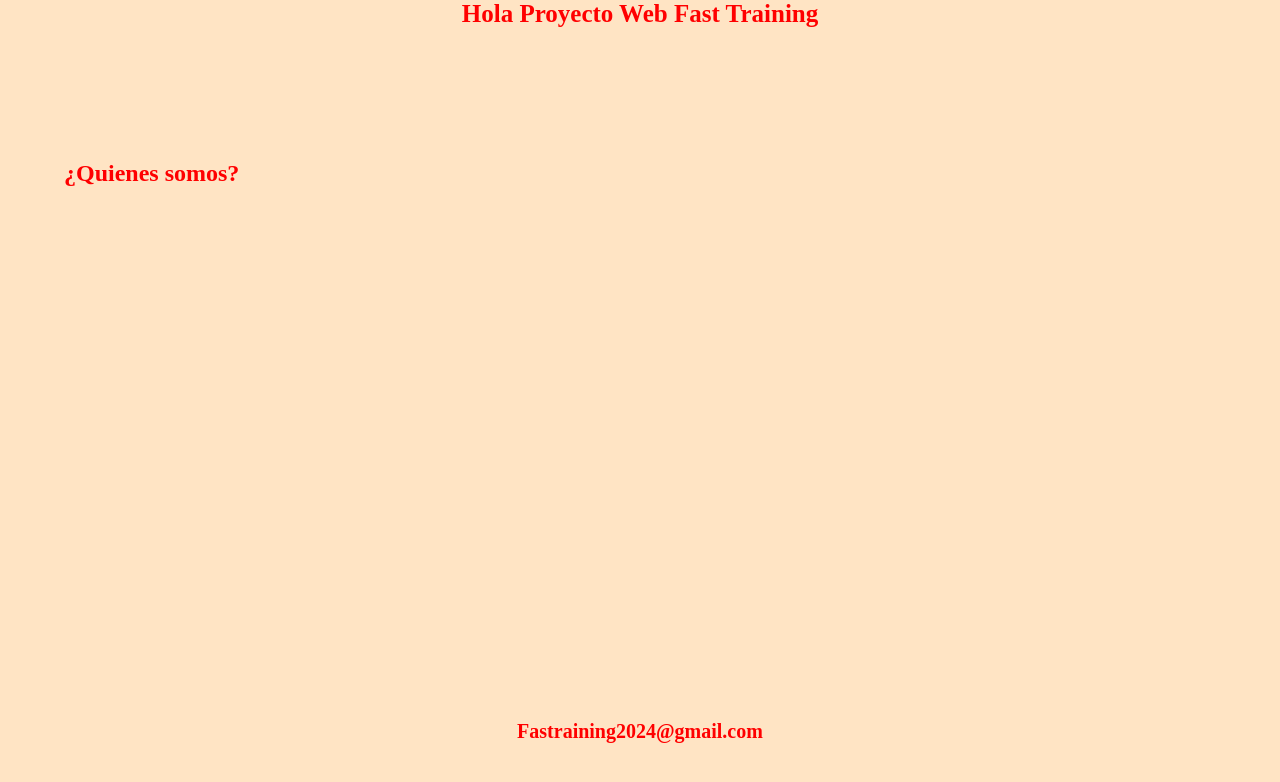
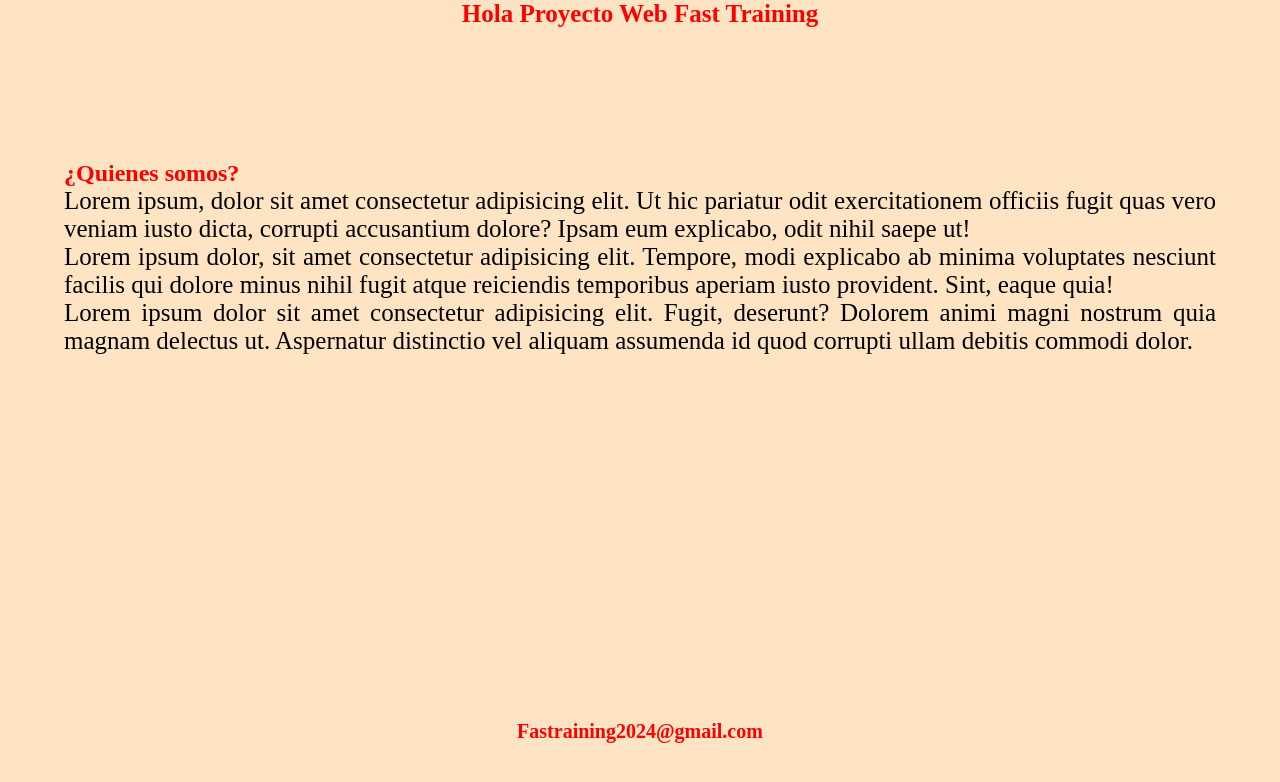
Before and after one commit to DannyCastro18/fastraining, a plain HTML site: page index.html in a window 1280 px wide. Drawn offline with Linux system fonts and the light colour scheme.

Commit message:
agregue texto

```diff
--- a/css/style.css
+++ b/css/style.css
@@ -23,6 +23,11 @@ main{
     width: 90%;
     margin: auto;
 }
+p{
+    text-align: justify;
+    color: black;
+    font-size: 25px;
+}
 footer{
     text-align: center;
     height: 10vh;
--- a/index.html
+++ b/index.html
@@ -12,6 +12,9 @@
     </header>
     <main>
         <h2>¿Quienes somos?</h2>
+        <p>Lorem ipsum, dolor sit amet consectetur adipisicing elit. Ut hic pariatur odit exercitationem officiis fugit quas vero veniam iusto dicta, corrupti accusantium dolore? Ipsam eum explicabo, odit nihil saepe ut!</p>
+        <p>Lorem ipsum dolor, sit amet consectetur adipisicing elit. Tempore, modi explicabo ab minima voluptates nesciunt facilis qui dolore minus nihil fugit atque reiciendis temporibus aperiam iusto provident. Sint, eaque quia!</p>
+        <p>Lorem ipsum dolor sit amet consectetur adipisicing elit. Fugit, deserunt? Dolorem animi magni nostrum quia magnam delectus ut. Aspernatur distinctio vel aliquam assumenda id quod corrupti ullam debitis commodi dolor.</p>
     </main>
     <footer>
         <h3>Fastraining2024@gmail.com</h3>
```
